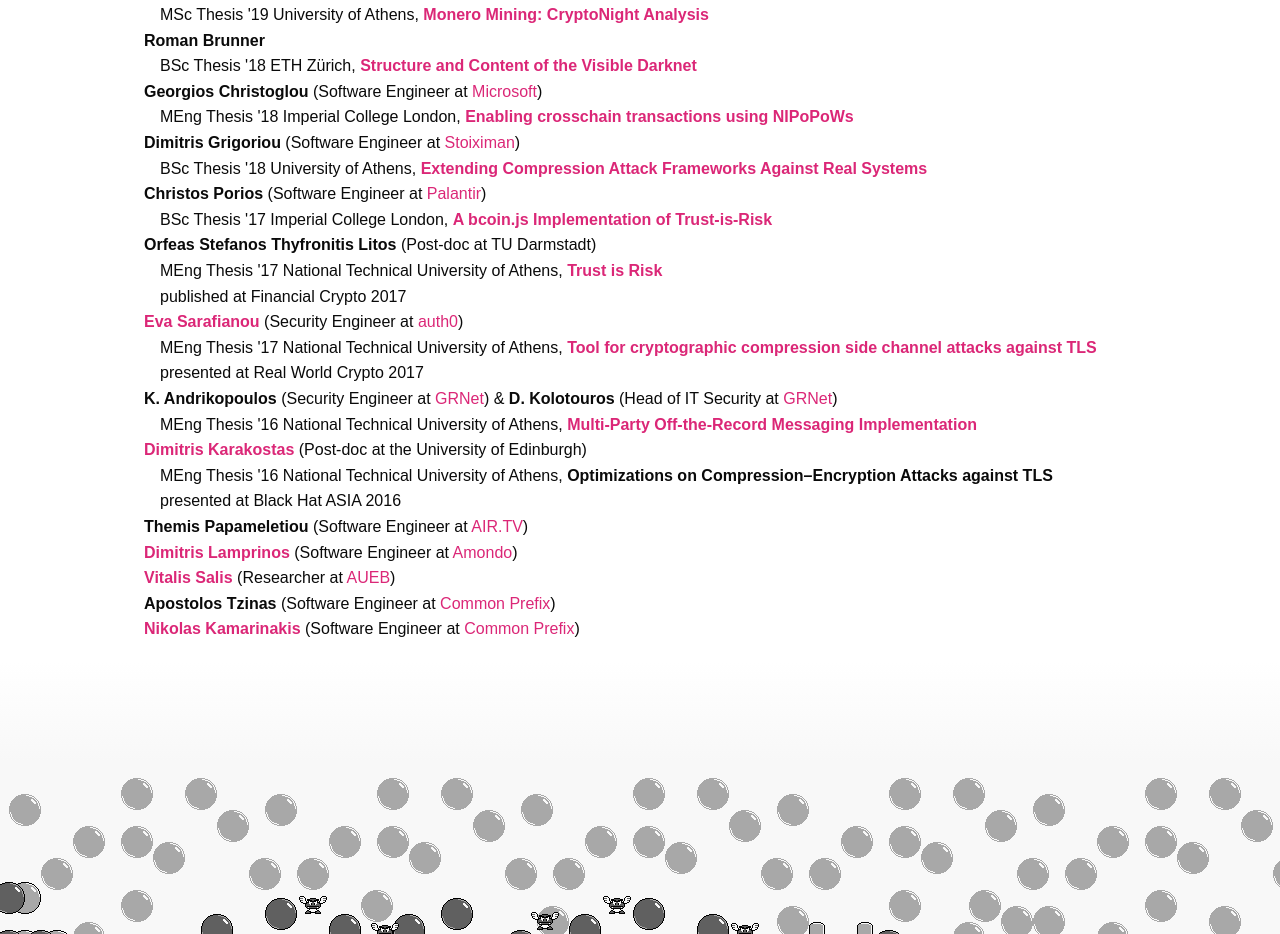
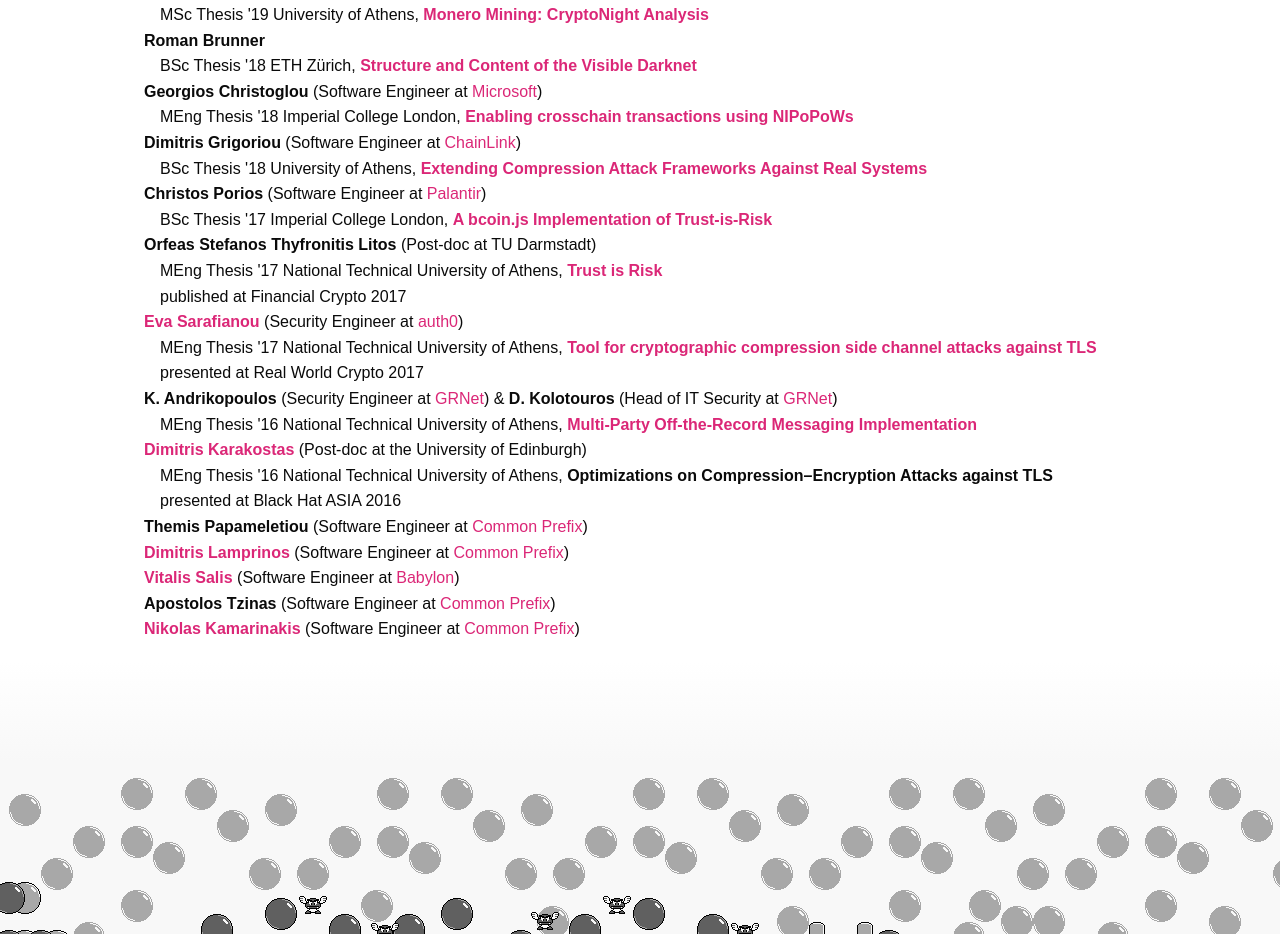
Before and after one commit to dionyziz/dionyziz.com-new, a website: page index.html in a window 1280 px wide. Shown: the part 2583-3517 px from the top of the page. Drawn offline with nearby package versions, Linux system fonts and the light colour scheme; a web font is replaced by a local one.

Commit message:
Some of my students have moved

```diff
--- a/index.html
+++ b/index.html
@@ -280,7 +280,7 @@
             <a href='https://github.com/dionyziz/popow/tree/master/experiment'><strong>Enabling crosschain transactions using NIPoPoWs</strong></a>
         </li>
         <li>
-            <strong>Dimitris Grigoriou</strong> (Software Engineer at <a href='https://stoiximan.gr'>Stoiximan</a>)<br/>
+            <strong>Dimitris Grigoriou</strong> (Software Engineer at <a href='https://chain.link/'>ChainLink</a>)<br/>
             BSc Thesis '18 University of Athens,
             <a href='https://pergamos.lib.uoa.gr/uoa/dl/frontend/file/lib/default/data/1759139/theFile'><strong>Extending Compression Attack Frameworks Against Real Systems</strong></a>
         </li>
@@ -312,9 +312,9 @@
             <strong>Optimizations on Compression–Encryption Attacks against TLS</strong><br />
             presented at Black Hat ASIA 2016
         </li>
-        <li><strong>Themis Papameletiou</strong> (Software Engineer at <a href='https://air.tv'>AIR.TV</a>)</li>
-        <li><strong><a href='https://pkakelas.com/'>Dimitris Lamprinos</a></strong> (Software Engineer at <a href='https://amondo.com/'>Amondo</a>)</li>
-        <li><strong><a href='https://vitsalis.com/'>Vitalis Salis</a></strong> (Researcher at <a href='https://www.balab.aueb.gr/vitalis-salis.html'>AUEB</a>)</li>
+        <li><strong>Themis Papameletiou</strong> (Software Engineer at <a href='https://www.commonprefix.com/'>Common Prefix</a>)</li>
+        <li><strong><a href='https://pkakelas.com/'>Dimitris Lamprinos</a></strong> (Software Engineer at <a href='https://www.commonprefix.com/'>Common Prefix</a>)</li>
+        <li><strong><a href='https://vitsalis.com/'>Vitalis Salis</a></strong> (Software Engineer at <a href='https://babylonchain.io/'>Babylon</a>)</li>
         <li><strong>Apostolos Tzinas</strong> (Software Engineer at <a href='https://commonprefix.com/'>Common Prefix</a>)</li>
         <li><strong><a href='https://kama.tech/'>Nikolas Kamarinakis</a></strong> (Software Engineer at <a href='https://commonprefix.com/'>Common Prefix</a>)</li>
       </ul>
```
